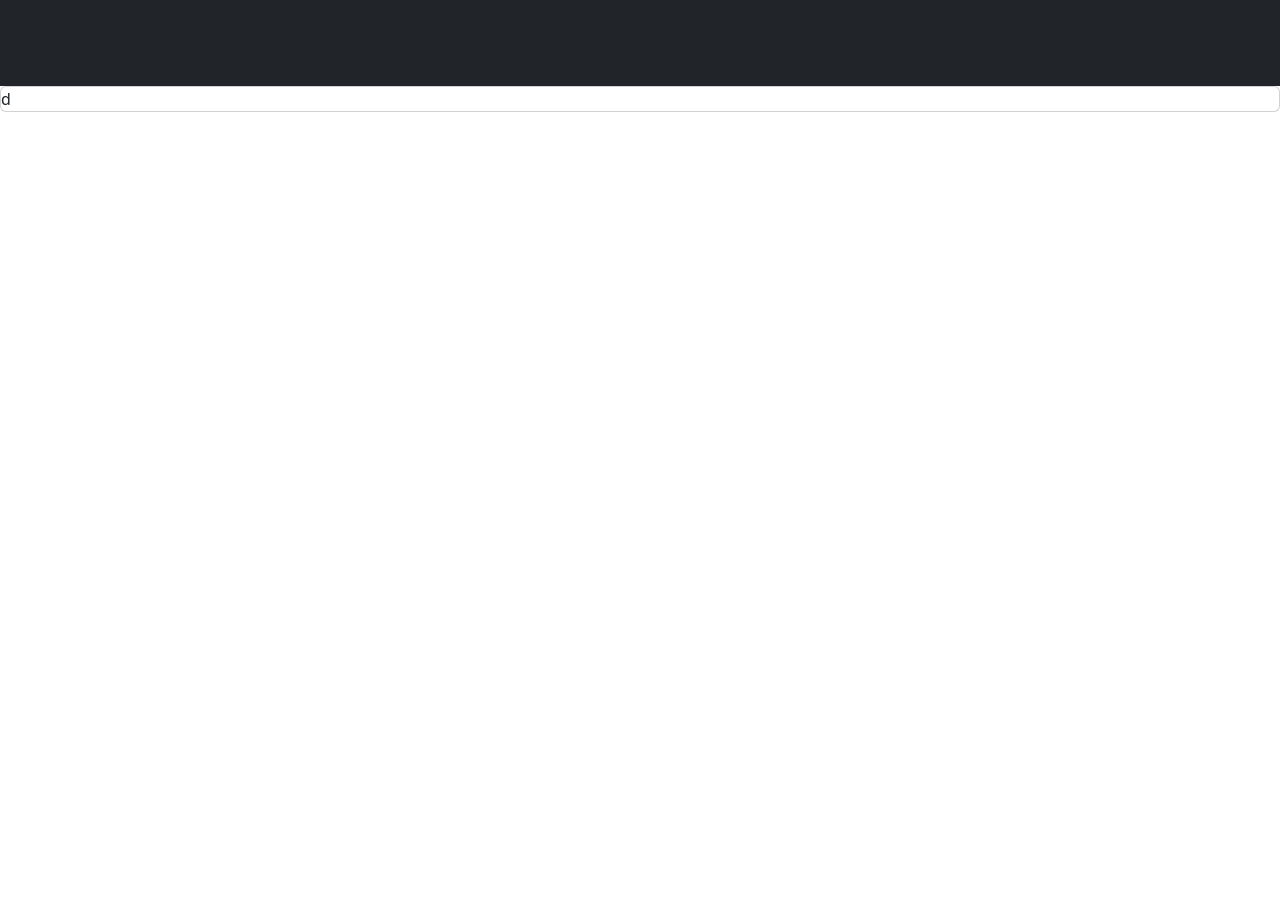
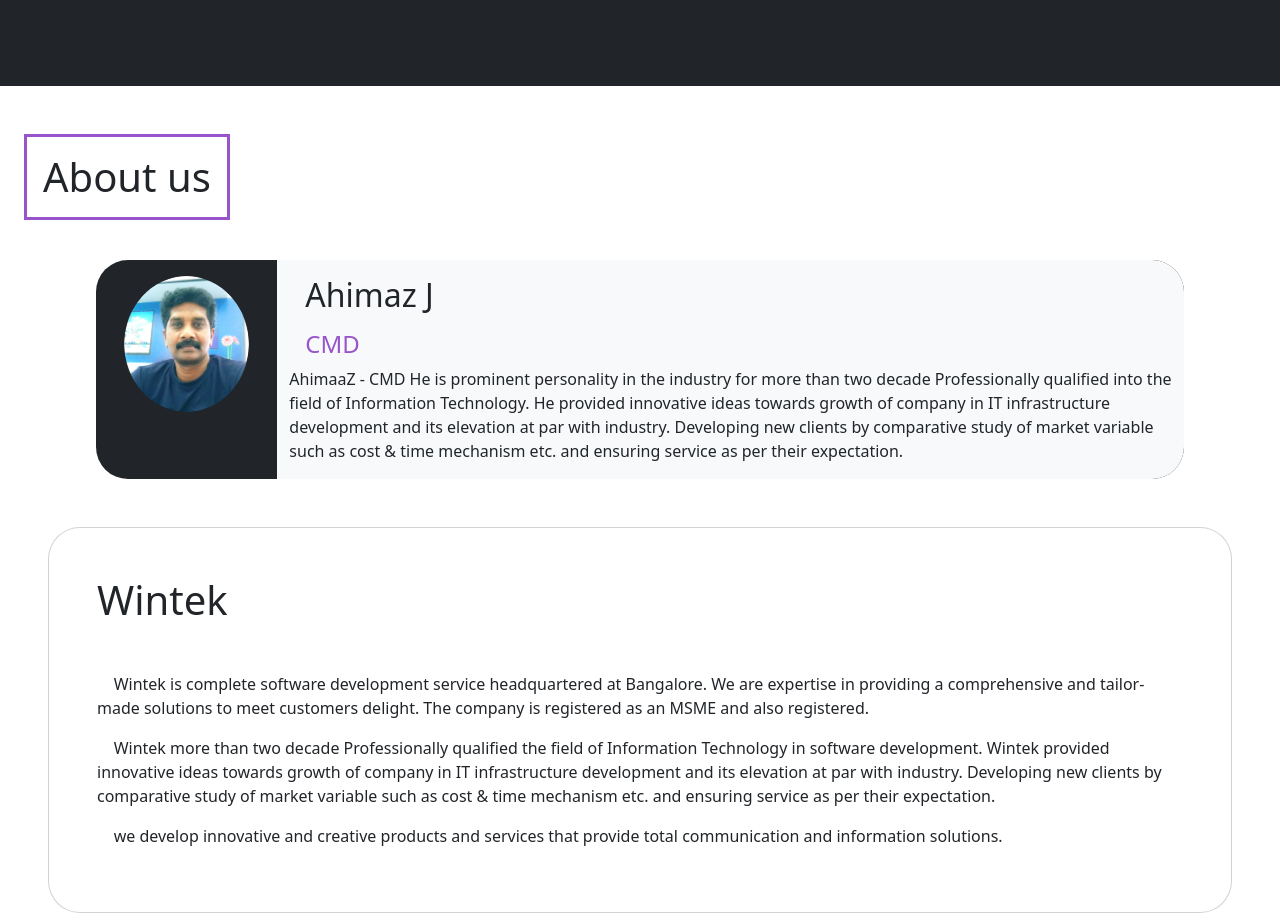
Before and after one commit to Prithivi36/Wintek, a React (Vite) app: page / in a window 1280 px wide. Shown: the part 960-1873 px from the top of the page. Before the commit the page ends 1072 px from the top, so only its background shows below. Built offline with nearby package versions, Linux system fonts and the light colour scheme.

Commit message:
Added About Page

```diff
--- a/src/About/About.jsx
+++ b/src/About/About.jsx
@@ -3,13 +3,33 @@
 
 function About() {
   return (
-    <>
-    <div className="">
-        <div className="card">
-            <div style={{backgroundImage:`url${Ahimaz}`}} className="">d</div>
+    <div id='about'>
+      <h1 className='m-4 p-3 mt-5 highlight'>About us</h1>
+      <div  className=" p-5 pt-3">
+          <div className="row mx-md-5 bg-dark rounded-5">
+            <div className="container col-md-3 col-lg-2">
+              <img src={Ahimaz} className='img-fluid p-md-3 p-5 rounded-circle' alt="" />
+            </div>
+            <div className="col  rounded-comb bg-light">
+              <h2 className='mt-3 ms-3'>Ahimaz J</h2>
+              <h4 className='mt-3 ms-3 text-indigo'>CMD</h4>
+              <p>
+              AhimaaZ - CMD He is prominent personality in the industry for more than two decade Professionally qualified into the field of Information Technology. He provided innovative ideas towards growth of company in IT infrastructure development and its elevation at par with industry. Developing new clients by comparative study of market variable such as cost & time mechanism etc. and ensuring service as per their expectation.
+              </p>
+            </div>
+          </div>
+      </div>
+      <div className="mx-md-5 ">
+        <div className="card rounded-5 p-5">
+          <h1 className='mb-5'>Wintek</h1>
+          <p>&nbsp;&nbsp;&nbsp;&nbsp;Wintek is complete software development service headquartered at Bangalore. We are expertise in providing a comprehensive and tailor-made solutions to meet customers delight. The company is registered as an MSME and also registered.</p>
+
+          <p>&nbsp;&nbsp;&nbsp;&nbsp;Wintek more than two decade Professionally qualified the field of Information Technology in software development. Wintek provided innovative ideas towards growth of company in IT infrastructure development and its elevation at par with industry. Developing new clients by comparative study of market variable such as cost & time mechanism etc. and ensuring service as per their expectation.</p>
+
+          <p>&nbsp;&nbsp;&nbsp;&nbsp;we develop innovative and creative products and services that provide total communication and information solutions.</p>
         </div>
+      </div>
     </div>
-    </>
   )
 }
 
--- a/src/index.css
+++ b/src/index.css
@@ -5,6 +5,19 @@
 
     color: rgba(152, 84, 203, 1);
     font-size: 500%;
+}
+.rounded-comb{
+  border-radius: 0 0 2rem 2rem ;
+}
+@media(min-width:768px){
+  .rounded-comb{
+    border-radius: 0 2rem 2rem 0 ;
+  }
+}
+
+.text-indigo{
+
+    color: rgba(152, 84, 203, 1);
 }
 .navbar-toggler{
     border: none;
--- a/src/Ṣervices/Services.jsx
+++ b/src/Ṣervices/Services.jsx
@@ -19,7 +19,7 @@
                 <div className="container py-4 col-md">
                     <img className='img-fluid' src={d.image} alt="" />
                 </div>
-                <div className='d-flex flex-column justify-content-center align-items-center col-md'>
+                <div className='d-flex  flex-column justify-content-center align-items-center col-md'>
                     <h1 className='py-4'>{d.heading}</h1>
                     <div className="thing">
                     <p>
```
